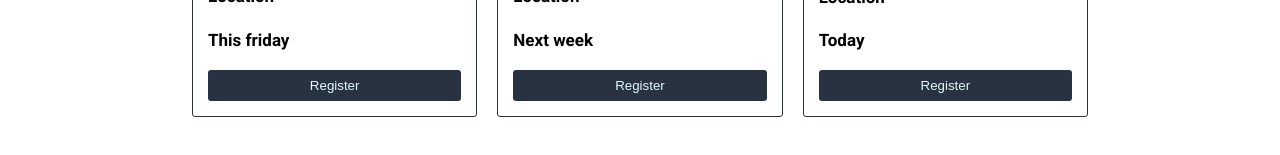
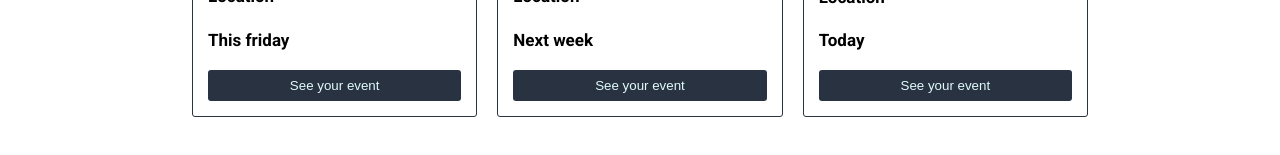
Before and after one commit to hectorg2211/Event-management, a React (Create React App) app: page / in a window 1280 px wide. Shown: the part 561-716 px from the top of the page. Built offline with nearby package versions, Linux system fonts and the light colour scheme; no server answers.

Commit message:
Added created by diferentiator

```diff
--- a/src/components/AdminPanel.js
+++ b/src/components/AdminPanel.js
@@ -29,6 +29,7 @@ const AdminPanel = () => {
         location={event.location}
         tickets={event.tickets}
         image={event.image}
+        uid={event.createdByUID}
       />
     ));
 
--- a/src/components/Event.js
+++ b/src/components/Event.js
@@ -1,7 +1,12 @@
 import React from "react";
 
-const Event = ({ title, date, description, location, tickets, image }) => {
-  console.log(image);
+// Context
+import { useStateValue } from "../context/StateProvider";
+
+const Event = ({ title, date, description, location, tickets, image, uid }) => {
+  const [{ user }] = useStateValue();
+  console.log(user?.uid, uid);
+
   return (
     <div className="event">
       <div className="event__container d-flex">
@@ -30,7 +35,9 @@ const Event = ({ title, date, description, location, tickets, image }) => {
       </div>
 
       <div className="event__container d-flex-column d-flex-justify-center">
-        <button className="btn btn--2">Register</button>
+        <button className="btn btn--2">
+          {user?.uid === uid ? "See your event" : "Register"}
+        </button>
       </div>
     </div>
   );
--- a/src/components/Header.js
+++ b/src/components/Header.js
@@ -21,7 +21,6 @@ const Header = () => {
         type: actionTypes.SET_USER,
         user,
       });
-      console.log(user);
     });
   }, [dispatch]);
 
--- a/src/components/Home.js
+++ b/src/components/Home.js
@@ -17,6 +17,7 @@ const Home = () => {
         location={event.location}
         tickets={event.tickets}
         image={event.image}
+        uid={event.uid}
       />
     ));
 
--- a/src/context/reducer.js
+++ b/src/context/reducer.js
@@ -8,6 +8,8 @@ const dummyEvents = [
     tickets: "",
     image:
       "https://images.unsplash.com/photo-1492684223066-81342ee5ff30?ixlib=rb-1.2.1&ixid=MnwxMjA3fDB8MHxwaG90by1wYWdlfHx8fGVufDB8fHx8&auto=format&fit=crop&w=870&q=80",
+    createdByUID: "oNrKdOaUuAOvfUOZHqU9zFGJ8KI3",
+    registered: [],
   },
   {
     title: "Another cool event",
@@ -18,6 +20,8 @@ const dummyEvents = [
     tickets: "",
     image:
       "https://images.unsplash.com/photo-1496843916299-590492c751f4?ixlib=rb-1.2.1&ixid=MnwxMjA3fDB8MHxwaG90by1wYWdlfHx8fGVufDB8fHx8&auto=format&fit=crop&w=871&q=80",
+    createdByUID: "oNrKdOaUuAOvfUOZHqU9zFGJ8KI3",
+    registered: [],
   },
   {
     title: "The best event",
@@ -28,6 +32,8 @@ const dummyEvents = [
     tickets: "",
     image:
       "https://images.unsplash.com/photo-1491438590914-bc09fcaaf77a?ixlib=rb-1.2.1&ixid=MnwxMjA3fDB8MHxwaG90by1wYWdlfHx8fGVufDB8fHx8&auto=format&fit=crop&w=870&q=80",
+    createdByUID: "",
+    registered: [],
   },
 ];
 
```
